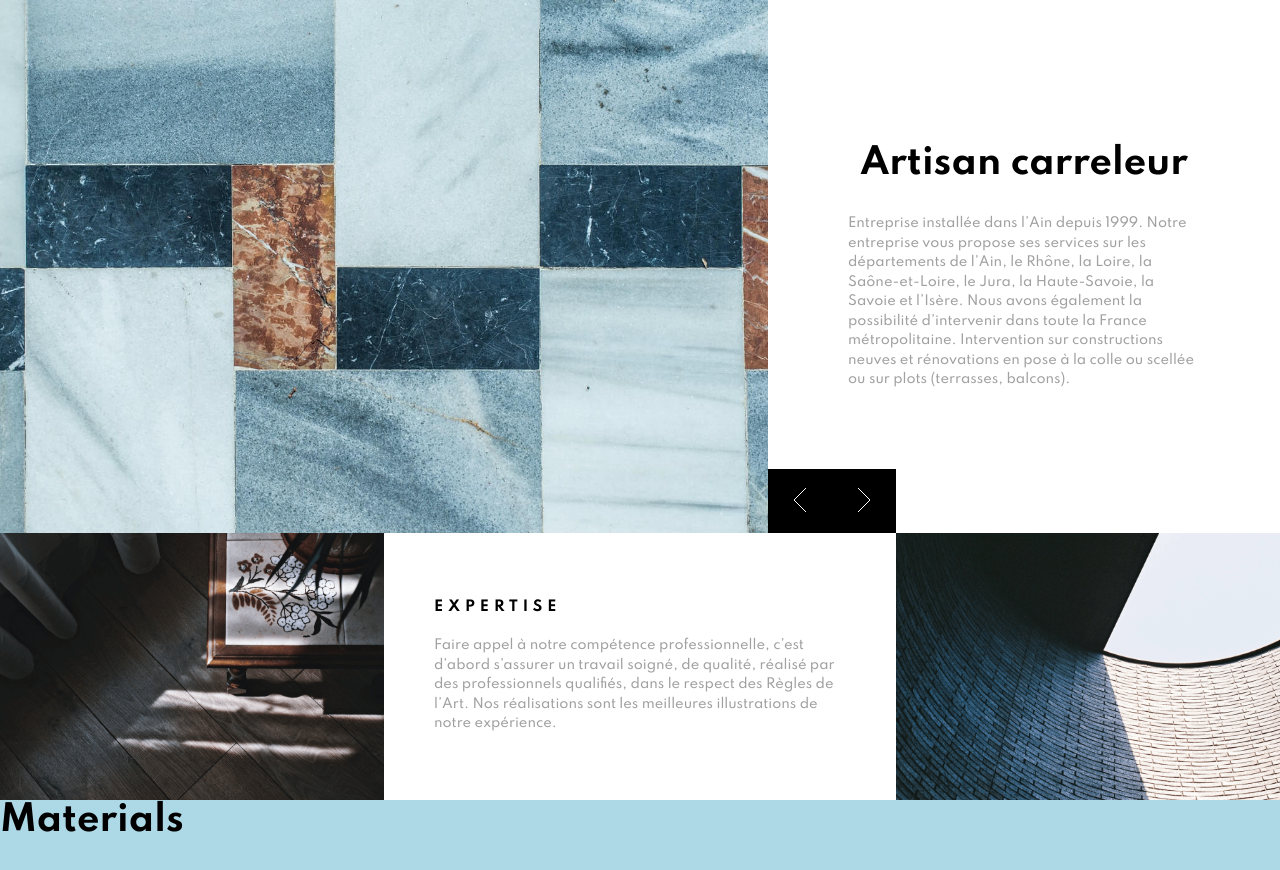
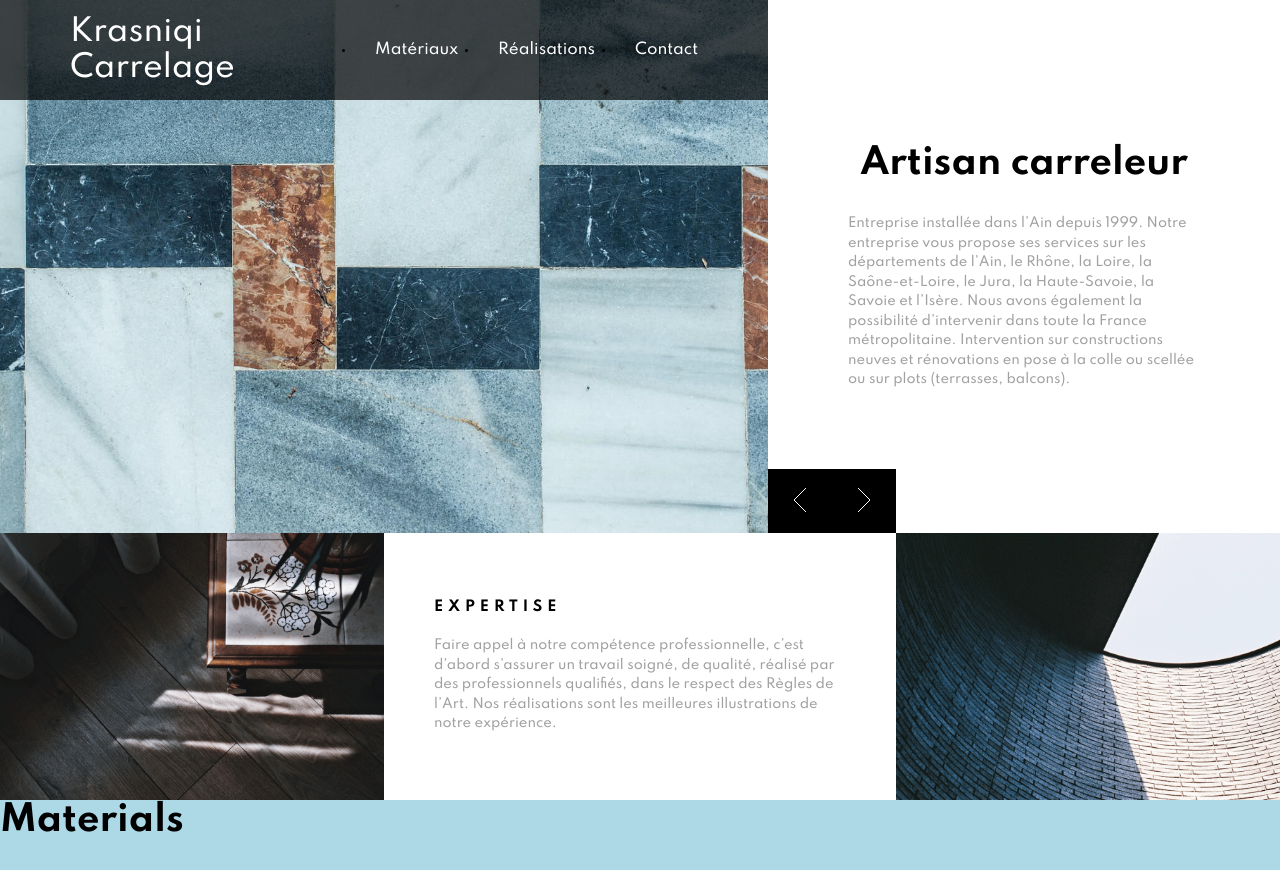
Before and after one commit to RayaneBengaoui/Tiler_website, a React (Create React App) app: page / in a window 1280 px wide. Shown: the top 870 px of the page. Built offline with nearby package versions, Linux system fonts and the light colour scheme.

Commit message:
Adding the navbar

```diff
--- a/src/GlobalStyle.js
+++ b/src/GlobalStyle.js
@@ -38,6 +38,13 @@ const GlobalStyle = createGlobalStyle`
       line-height: 1.5;
     }
 
+	a {
+		text-decoration: none;
+		font-size: 1.5rem;
+		color: white;
+		padding: 0rem 2rem;
+	}
+
 
 
 `;
--- a/src/components/sections/AboutSection.js
+++ b/src/components/sections/AboutSection.js
@@ -26,7 +26,24 @@ const AboutSection = () => {
 
   return (
     <StyledAbout>
-      <TopLeftSection imgObj={currentBackground}></TopLeftSection>
+      <TopLeftSection imgObj={currentBackground}>
+        <div className="nav">
+          <div className="logo">Krasniqi Carrelage</div>
+          <div className="nav-links">
+            <ul>
+              <li>
+                <a href="">Matériaux</a>
+              </li>
+              <li>
+                <a href="">Réalisations</a>
+              </li>
+              <li>
+                <a href="">Contact</a>
+              </li>
+            </ul>
+          </div>
+        </div>
+      </TopLeftSection>
       <TopRightSection>
         <h1>Artisan carreleur </h1>
         <p>
@@ -78,6 +95,27 @@ const TopLeftSection = styled.div`
   background-position: center;
   transition: all 1s ease;
   background-image: url("${(props) => props.imgObj}");
+
+  .nav {
+    background-color: rgba(0, 0, 0, 0.7);
+    width: 100%;
+    height: 10rem;
+    display: flex;
+    justify-content: space-between;
+    align-items: center;
+    padding: 0rem 5rem;
+
+    .logo {
+      font-size: 3rem;
+      color: white;
+      padding: 0rem 2rem;
+      cursor: pointer;
+    }
+
+    ul {
+      display: flex;
+    }
+  }
 `;
 
 const TopRightSection = styled.div`
```
Also changed, not shown: 1 other file (tests, documents, lock files or other folders).
